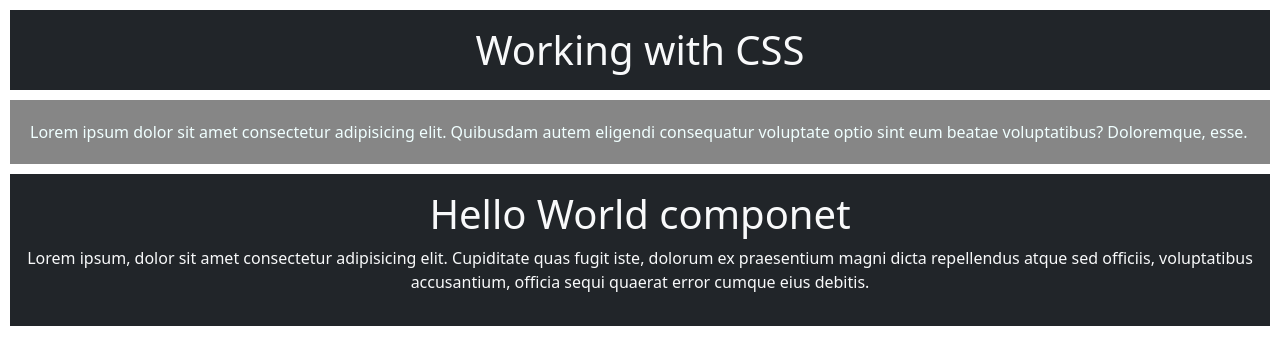
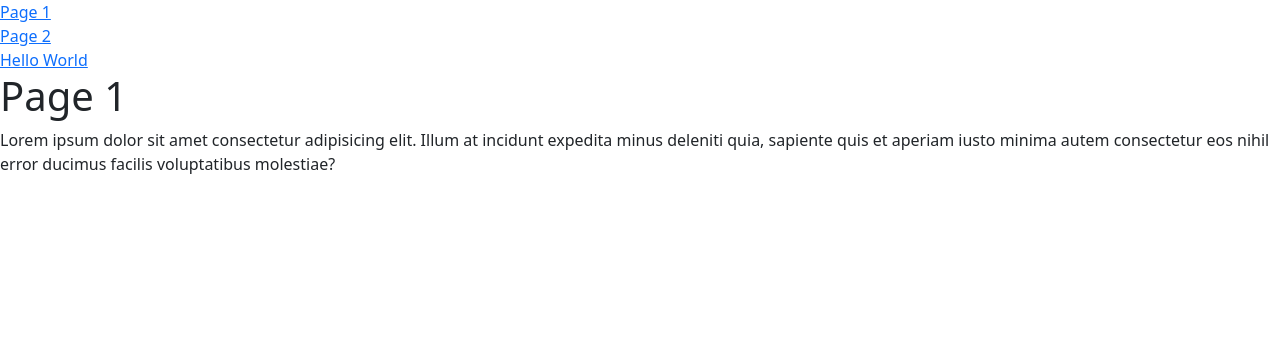
Before and after one commit to Pratikkanase76/react-app-demo, a React (Create React App) app: page /page1 in a window 1280 px wide. Shown: the top 364 px of the page. Built offline with nearby package versions, Linux system fonts and the light colour scheme.

Commit message:
route demo

```diff
--- a/package.json
+++ b/package.json
@@ -9,6 +9,7 @@
     "bootstrap": "^5.0.2",
     "react": "^17.0.2",
     "react-dom": "^17.0.2",
+    "react-router-dom": "^5.2.0",
     "react-scripts": "4.0.3",
     "web-vitals": "^1.1.2"
   },
--- a/src/App.js
+++ b/src/App.js
@@ -1,23 +1,18 @@
 import React from "react";
-import "./App.css";
+import Page1 from "./components/Page1";
+import Page2 from "./components/Page2";
 import HelloWorld from "./components/HelloWorld";
+import NavBar from "./components/NavBar";
+import { BrowserRouter, Route } from "react-router-dom";
 
 const App = () => {
   return (
-    <>
-      <div>
-        <h1 className="bg-dark text-light p-3 head1">Working with CSS</h1>
-        <p className="para">
-          Lorem ipsum dolor sit amet consectetur adipisicing elit. Quibusdam
-          autem eligendi consequatur voluptate optio sint eum beatae
-          voluptatibus? Doloremque, esse.
-        </p>
-      </div>
-
-      <div className="bg-dark text-light p-3 head1">
-        <HelloWorld />
-      </div>
-    </>
+    <BrowserRouter>
+      <Route path="/" component={NavBar} />
+      <Route exact={true} path="/helloworld" component={HelloWorld} />
+      <Route exact={true} path="/page1" component={Page1} />
+      <Route exact={true} path="/page2" component={Page2} />
+    </BrowserRouter>
   );
 };
 
--- /dev/null
+++ b/src/components/NavBar.js
@@ -0,0 +1,16 @@
+import React from "react";
+import { NavLink } from "react-router-dom";
+
+const NavBar = () => {
+  return (
+    <div>
+      <NavLink to="/page1">Page 1</NavLink>
+      <br />
+      <NavLink to="/page2">Page 2</NavLink>
+      <br />
+      <NavLink to="/helloworld">Hello World</NavLink>
+    </div>
+  );
+};
+
+export default NavBar;
--- /dev/null
+++ b/src/components/Page1.js
@@ -0,0 +1,17 @@
+import React from "react";
+
+const Page1 = () => {
+  return (
+    <div>
+      <h1>Page 1</h1>
+      <p>
+        Lorem ipsum dolor sit amet consectetur adipisicing elit. Illum at
+        incidunt expedita minus deleniti quia, sapiente quis et aperiam iusto
+        minima autem consectetur eos nihil error ducimus facilis voluptatibus
+        molestiae?
+      </p>
+    </div>
+  );
+};
+
+export default Page1;
--- /dev/null
+++ b/src/components/Page2.js
@@ -0,0 +1,16 @@
+import React from "react";
+
+const Page2 = () => {
+  return (
+    <div>
+      <h1>Page 2</h1>
+      <p>
+        Lorem ipsum dolor sit amet consectetur adipisicing elit. Iste esse,
+        tempore nisi molestiae quis ducimus placeat libero quasi, minima vel
+        dolor cum in autem soluta culpa porro. Enim, vero aperiam?
+      </p>
+    </div>
+  );
+};
+
+export default Page2;
```
Also changed, not shown: 1 other file (tests, documents, lock files or other folders).
